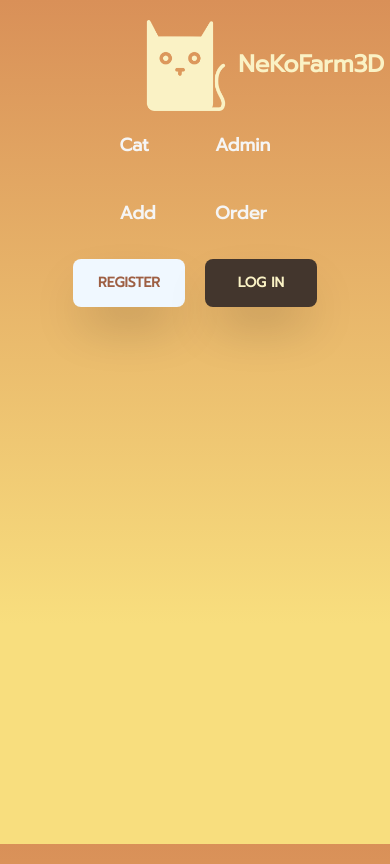
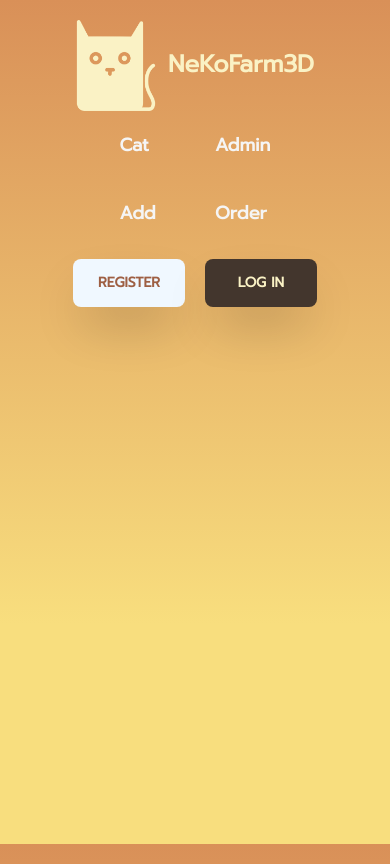
Before and after one commit to Bobby-Groups-Vol-2/front-end-bobbyGroup-vol2, a Nuxt app: page / in a window 390 px wide. Built offline with nearby package versions, Linux system fonts and the light colour scheme; what v-calendar would draw is missing.

Commit message:
[Update] Navbar

```diff
--- a/components/Navbar.vue
+++ b/components/Navbar.vue
@@ -1,8 +1,8 @@
 <template>
   <div class="flex flex-col mt-5">
-    <div class="flex flex-col lg:flex-row lg:justify-start justify-center text-lg lg:text-2xl font-bold">
-      <nuxt-link to="/cat" class="lg:mr-20 flex justify-center"
-        ><Logo class=" lg:w-1/3 w-1/4"
+    <div class="flex flex-col lg:flex-row lg:justify-start text-lg lg:text-2xl font-bold">
+      <nuxt-link to="/cat" class="flex justify-center"
+        ><Logo class="flex justify-center  lg:w-1/3 w-1/4"
       /></nuxt-link>
       <div class="flex justify-center">
         <div class="grid grid-cols-2 gap-0 lg:flex flex-row">
@@ -32,7 +32,7 @@
               register-button
               btn
               text-sm
-              lg:ml-20
+
               xl:ml-52 lg:mt-8
             "
           >
--- a/pages/admin/add.vue
+++ b/pages/admin/add.vue
@@ -39,7 +39,12 @@
 }
 @media (min-width: 1024px) {
   .holder{
-    width: 60%;
+    width: 90vw;
+  }
+}
+@media (min-width: 1440px) {
+  .holder{
+    width: 60vw;
   }
 }
 </style>
```
